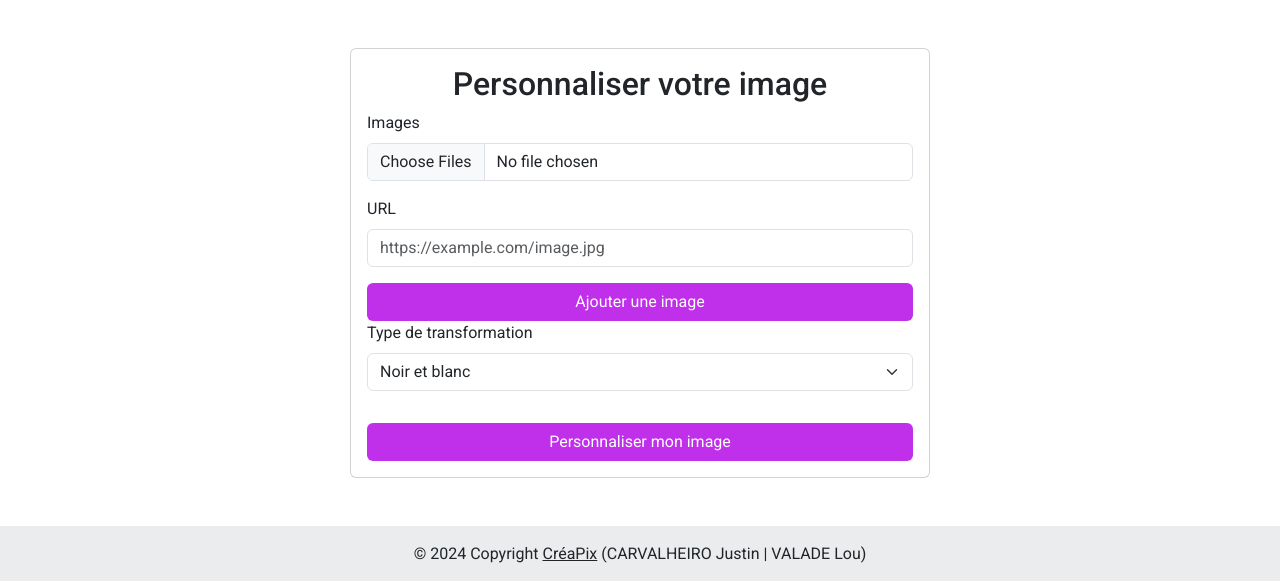
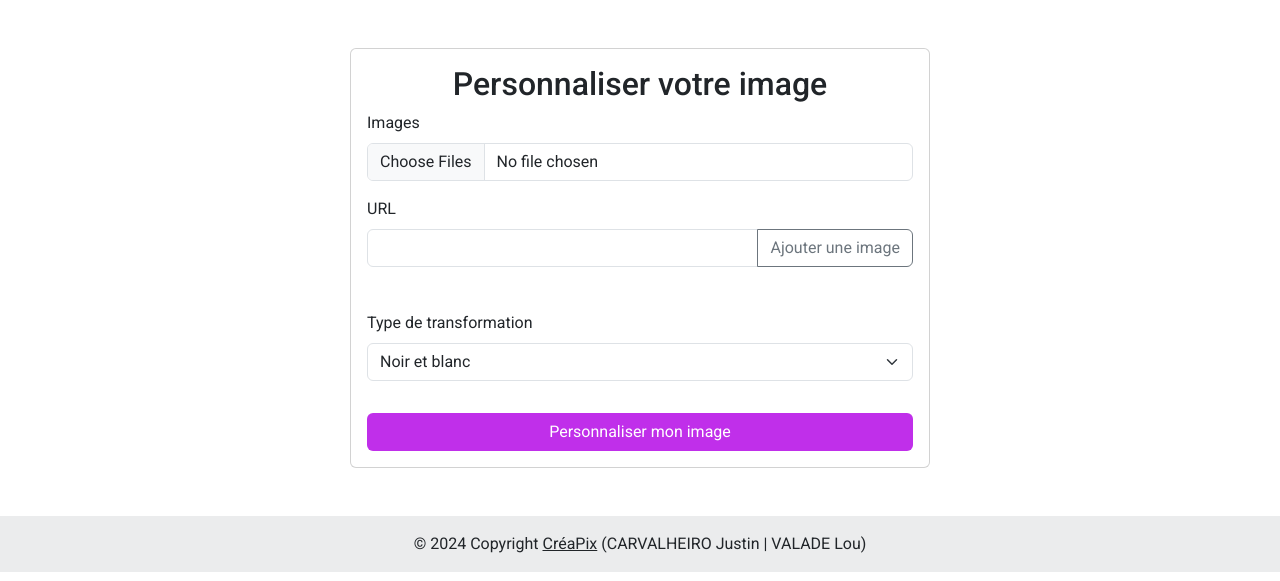
Before and after one commit to Caydo163/creapix, a Django app: page /upload/ in a window 1280 px wide. Shown: the part 76-657 px from the top of the page. Run offline with Django 5.2, Linux system fonts and the light colour scheme.

Commit message:
✨ url image

```diff
--- a/creapix/app/forms.py
+++ b/creapix/app/forms.py
@@ -35,10 +35,13 @@ class UploadFileForm(forms.Form):
             attrs={
                 "class": "form-control",
                 "type": "url",
-                "placeholder": "https://example.com/image.jpg",
+                "aria-label": "Ajouter une image",
+                "aria-describedby": "add-button",
             }
         )
     ,required=False)
+
+    url_list = forms.CharField(widget=forms.TextInput(attrs={'hidden':'true'}), required=False)
 
     # Fusion parameters
     fusion_ratio = forms.FloatField(
--- a/creapix/app/static/js/form.js
+++ b/creapix/app/static/js/form.js
@@ -15,43 +15,35 @@ window.onload = (event) => {
         showParametersGroup(event.target.value);
     });
 
-    let urlList = [];
+    function addImage(url) {
+        const hiddenDiv = document.getElementById('images');
 
-    document.getElementById('addButton').onclick = () => {
-
-        var hiddenDiv = document.getElementById('images');
-
-        var image = document.createElement('img');
-        image.src = document.getElementById('id_url').value;
+        let image = document.createElement('img');
+        image.src = url;
         image.width = 50;
         image.height = 50;
+        image.classList.add('rounded', 'm-1');
 
         hiddenDiv.appendChild(image);
+    }
 
-        urlList.push(image.src);
+    document.getElementById('add-button').onclick = () => {
+        const urlInput = document.getElementById('id_url');
+
+        addImage(urlInput.value);
+
+        let urlList = document.getElementById('id_url_list');
+        urlList.value += ',' + urlInput.value ;
+
+        urlInput.value = '';
     };
 
-    document.getElementById('submit').onclick = () => {
-
-        var dataTransfer = new DataTransfer();
-
-        var files = document.getElementById('id_files').files;
-        let filesArray = Array.from(files);
-
-        urlList.forEach(function (url) {
-            fetch(url)
-            .then(res => res.blob())
-            .then(blob => {
-                let file = new File([blob], 'image.jpg', blob);
-                filesArray.push(file);
-            });
-        });
-
-        filesArray.forEach(file => dataTransfer.items.add(file));
-
-        document.getElementById('id_files').files = dataTransfer.files;
-        console.log(document.getElementById('id_files').files);
-    }
+    let urlList = document.getElementById('id_url_list');
+    urlList.value.split(',').forEach((url) => {
+        if (url !== '') {
+            addImage(url);
+        }
+    });
 
     showParametersGroup(select.value);
 };
--- a/creapix/app/templates/app/upload.html
+++ b/creapix/app/templates/app/upload.html
@@ -15,14 +15,16 @@
                     <label for="files" class="form-label">Images</label>
                     {{ form.files }}
                 </div>
-                <div class="mb-3">
+                <div class="mb-1">
                     <label for="url" class="form-label">URL</label>
-                    {{ form.url }}
+                    <div class="input-group mb-3">
+                        {{ form.url }}
+                        <button class="btn btn-outline-secondary" type="button" id="add-button">Ajouter une image</button>
+                    </div>
+                    {{ form.url_list }}
                 </div>
 
-                <div id="images"></div>
-
-                <button type="button" id="addButton" class="btn primary-bg-color text-white ">Ajouter une image</button>
+                <div id="images" class="mb-4"></div>
 
                 <div class="mb-3">
                     <div class="mb-3">
--- a/creapix/app/views.py
+++ b/creapix/app/views.py
@@ -3,6 +3,9 @@ from django.http import HttpResponse, HttpResponseRedirect
 from .forms import UploadFileForm
 from features import *
 import os
+import io
+import requests
+
 
 # Create your views here.
 def index(request):
@@ -13,9 +16,10 @@ def upload_file(request):
         form = UploadFileForm(request.POST, request.FILES)
 
         uploaded_files = request.FILES.getlist("files")
+        url_images = request.POST['url_list'][1:].split(',')
         transform_type = request.POST["transform_type"]
 
-        if uploaded_files == []:
+        if uploaded_files == [] and url_images == []:
             return render(request, "app/upload.html", {"form": form, "error": "Il faut au moins une image."})
 
         images = []
@@ -24,6 +28,11 @@ def upload_file(request):
                 for chunk in uploaded_file.chunks():
                     destination.write(chunk)
             images.append(open_image(uploaded_file.name))
+
+        for url_image in url_images:
+            if url_image != "":
+                res = requests.get(url_image)
+                images.append(Image.open(io.BytesIO(res.content)))
 
         delete_images('outputs/')
 
```
